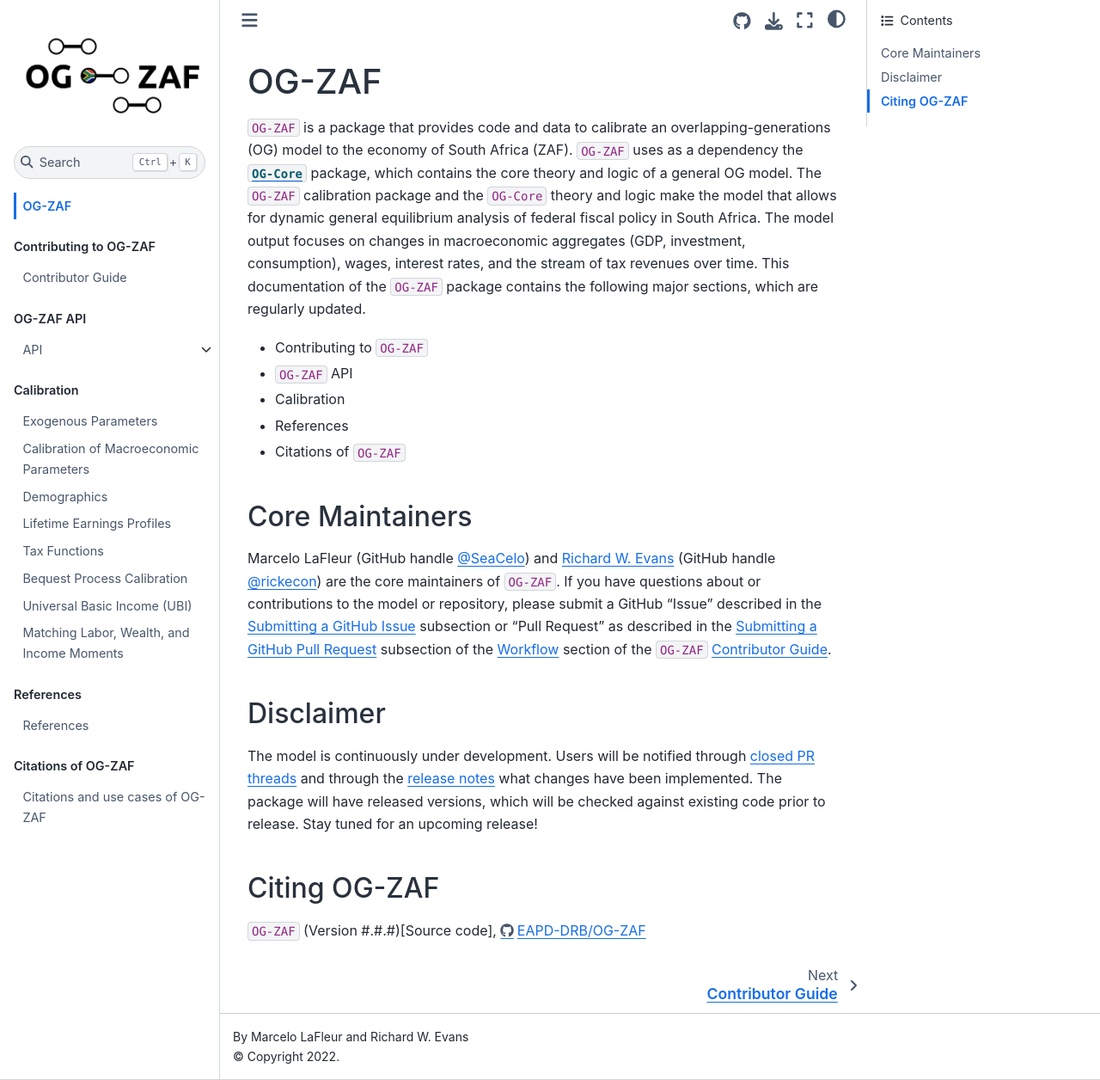
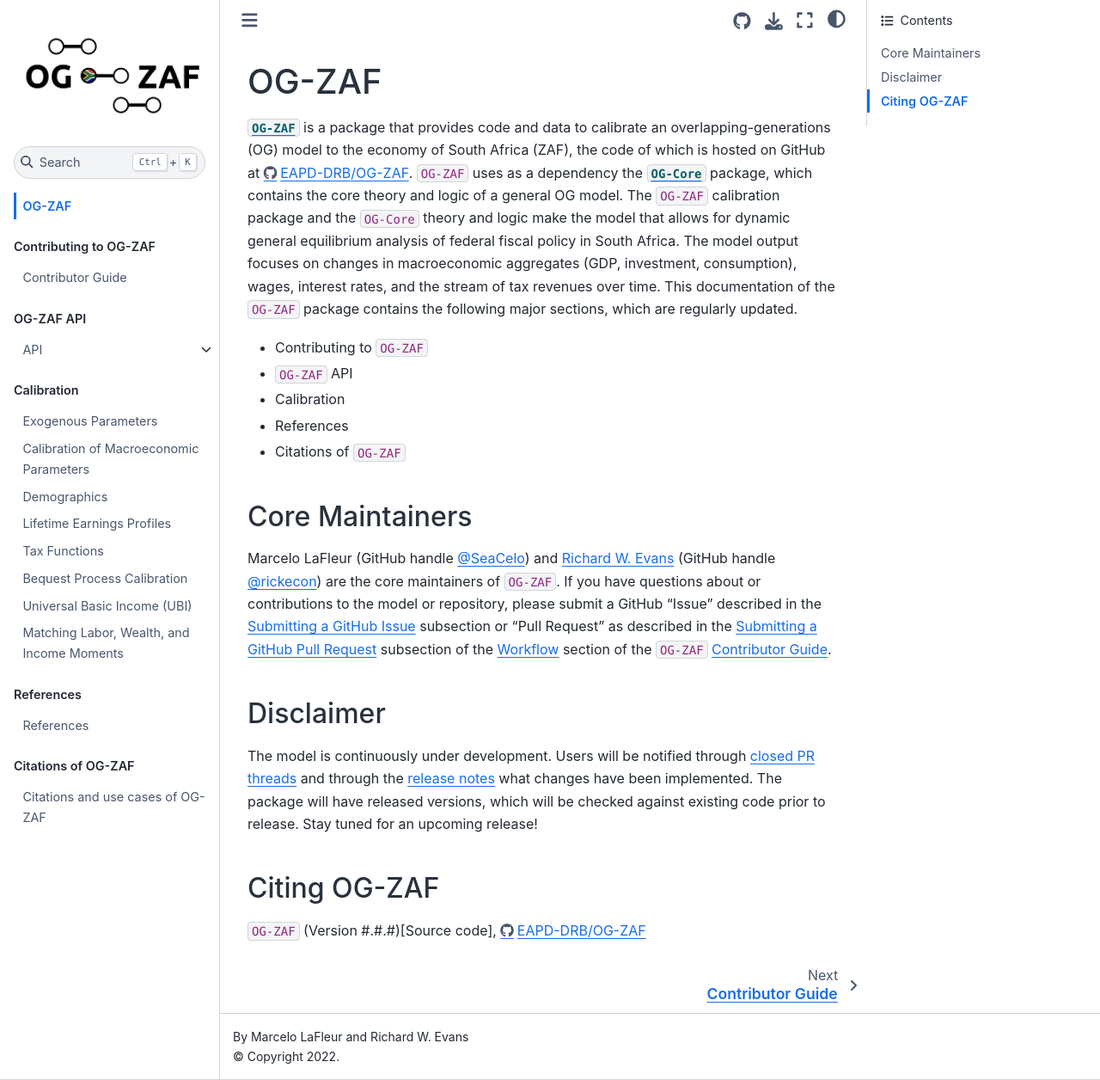
Before and after one commit to EAPD-DRB/OG-ZAF, a Jupyter Book: the page built from docs/book/content/intro/intro.md, in a window 1280 px wide and 1256 px high. Shown: the whole window at 86% size. Built offline with Jupyter Book 1.0.4 settings and Sphinx 7.4.7 and the Sphinx Book theme 1.1.4, drawn with Linux system fonts in a browser that asks for light colours.

Commit message:
Updated JB doc intro.md

```diff
--- a/docs/book/content/intro/intro.md
+++ b/docs/book/content/intro/intro.md
@@ -1,7 +1,7 @@
 (Chap_Intro)=
 # OG-ZAF
 
-`OG-ZAF` is a package that provides code and data to calibrate an overlapping-generations (OG) model to the economy of South Africa (ZAF). `OG-ZAF` uses as a dependency the [`OG-Core`](https://pslmodels.github.io/OG-Core/) package, which contains the core theory and logic of a general OG model. The `OG-ZAF` calibration package and the `OG-Core` theory and logic make the model that allows for dynamic general equilibrium analysis of federal fiscal policy in South Africa. The model output focuses on changes in macroeconomic aggregates (GDP, investment, consumption), wages, interest rates, and the stream of tax revenues over time. This documentation of the `OG-ZAF` package contains the following major sections, which are regularly updated.
+[`OG-ZAF`](https://github.com/EAPD-DRB/OG-ZAF) is a package that provides code and data to calibrate an overlapping-generations (OG) model to the economy of South Africa (ZAF), the code of which is hosted on GitHub at https://github.com/EAPD-DRB/OG-ZAF. `OG-ZAF` uses as a dependency the [`OG-Core`](https://pslmodels.github.io/OG-Core/) package, which contains the core theory and logic of a general OG model. The `OG-ZAF` calibration package and the `OG-Core` theory and logic make the model that allows for dynamic general equilibrium analysis of federal fiscal policy in South Africa. The model output focuses on changes in macroeconomic aggregates (GDP, investment, consumption), wages, interest rates, and the stream of tax revenues over time. This documentation of the `OG-ZAF` package contains the following major sections, which are regularly updated.
 
 * Contributing to `OG-ZAF`
 * `OG-ZAF` API
```
